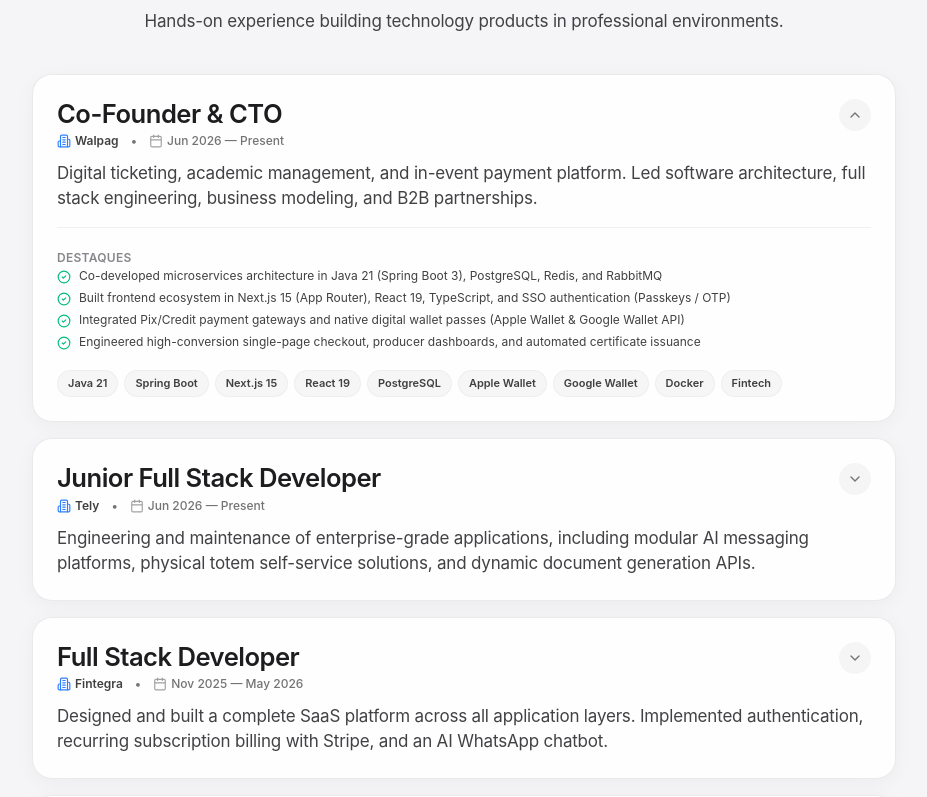
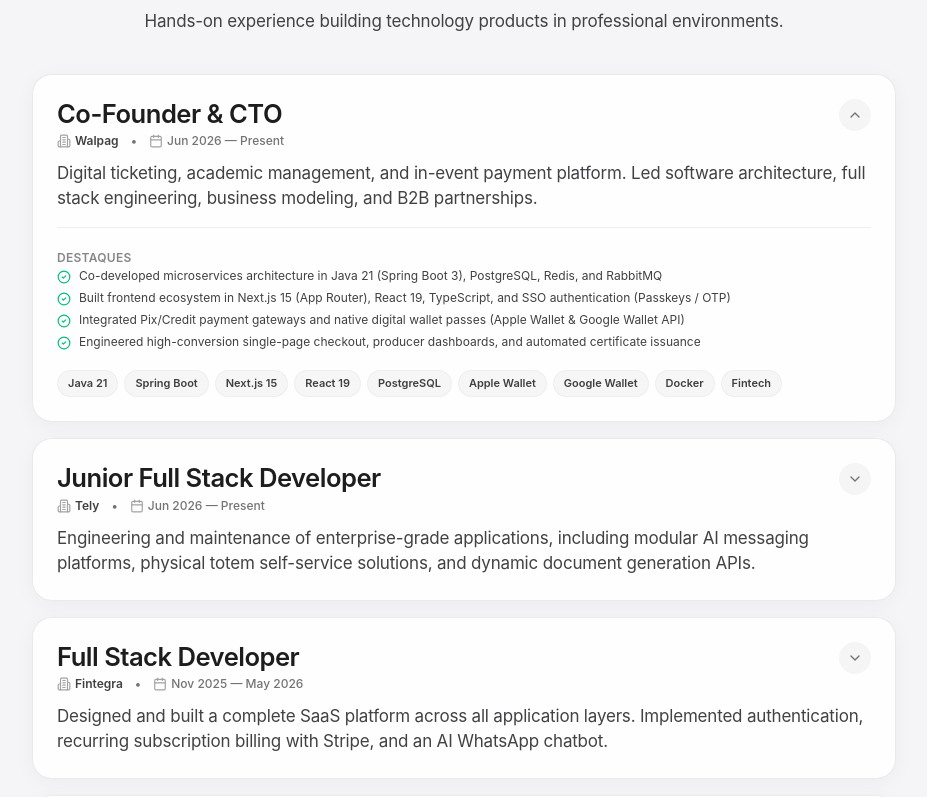
Before and after one commit to mwndl/portfolio, a Next.js app in the folder v2/: page / in a window 1280 px wide. Shown: the part 2340-3137 px from the top of the page, without its empty margins (176-1103 px from the left). Built offline with nearby package versions, Linux system fonts and the light colour scheme.

Commit message:
style(experience): update company icon color to match neutral gray

```diff
--- a/v2/src/components/Experience.tsx
+++ b/v2/src/components/Experience.tsx
@@ -48,7 +48,7 @@ export const Experience: React.FC = () => {
 
                     <div className="flex flex-wrap items-center gap-3 text-xs font-medium text-neutral-500">
                       <span className="flex items-center gap-1 font-semibold text-neutral-700">
-                        <Building2 className="w-3.5 h-3.5 text-blue-500" />
+                        <Building2 className="w-3.5 h-3.5 text-neutral-400" />
                         {item.company}
                       </span>
                       <span>•</span>
```
